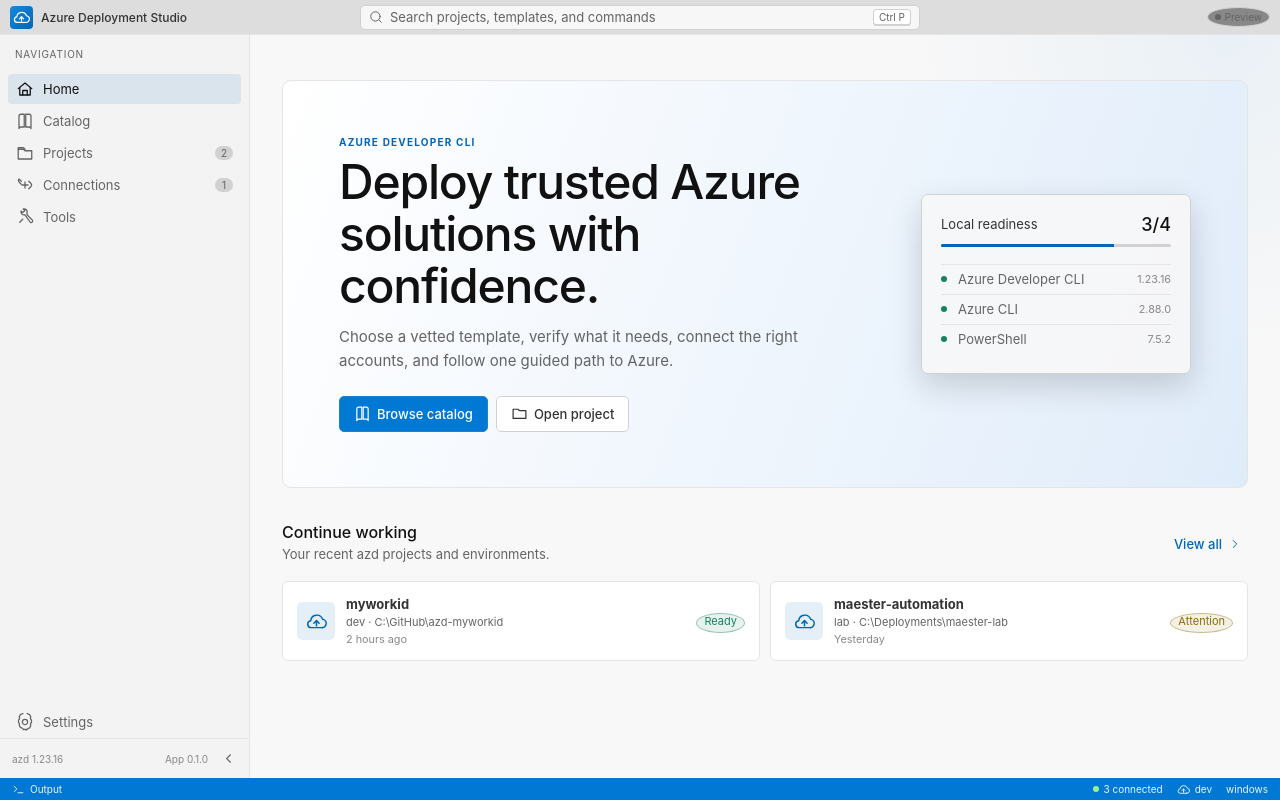
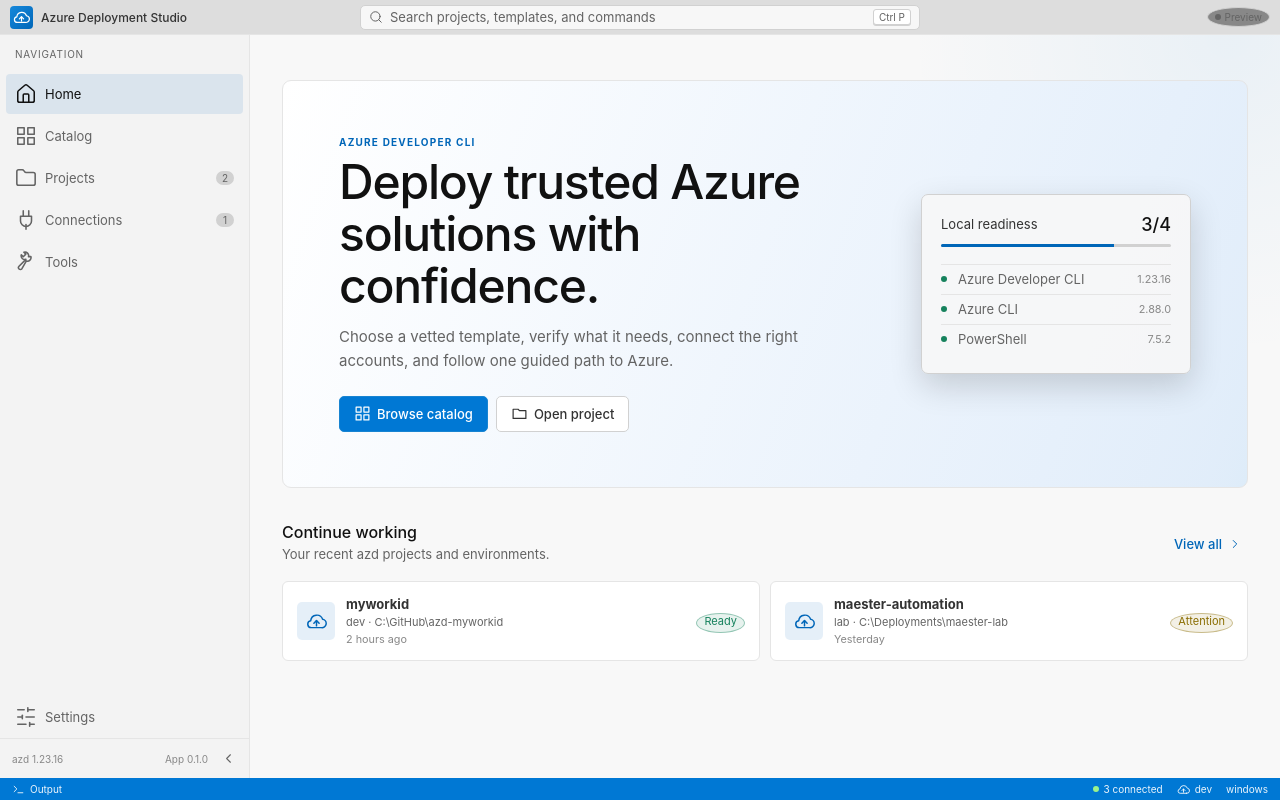
Before and after one commit to nathanmcnulty/azd-gui, a Svelte app: page / in a window 1280 px wide. Built offline with nearby package versions, Linux system fonts and the light colour scheme.

Commit message:
Polish navigation and connection layout

```diff
--- a/src-tauri/tauri.conf.json
+++ b/src-tauri/tauri.conf.json
@@ -32,6 +32,12 @@
   "bundle": {
     "active": true,
     "targets": "all",
+    "icon": [
+      "icons/32x32.png",
+      "icons/128x128.png",
+      "icons/128x128@2x.png",
+      "icons/icon.ico"
+    ],
     "resources": [
       "../catalog/azd-gui.catalog.json",
       "../catalog/manifests/*.json",
--- a/src/App.svelte
+++ b/src/App.svelte
@@ -2412,7 +2412,6 @@
         <div class="connection-grid">
           {#each data.connections as connection}
             <article class="connection-card">
-              <div class={`connection-icon ${connection.state}`}><Icon name="connections" size={21} /></div>
               <div class="row"><h2>{connection.name}</h2><StatusPill tone={connection.state === "connected" ? "success" : "warning"} label={connection.state} /></div>
               <p>{connection.account ?? "No active account detected"}</p>
               <dl><div><dt>Tenant</dt><dd>{connection.tenantId ?? "—"}</dd></div><div><dt>Subscription</dt><dd>{connection.subscriptionName ?? "—"}</dd></div><div><dt>Expires</dt><dd>{connection.expiresOn ? new Date(connection.expiresOn).toLocaleString() : "—"}</dd></div><div><dt>Credential owner</dt><dd>{connection.name}</dd></div>{#if connection.id === "graphPowerShell"}<div><dt>Granted scopes</dt><dd title={connection.grantedScopes?.join(", ")}>{connection.grantedScopes?.length ? connection.grantedScopes.join(", ") : "—"}</dd></div>{/if}</dl>
--- a/src/app.css
+++ b/src/app.css
@@ -180,6 +180,7 @@
     "status status" 22px /
     250px minmax(0, 1fr);
   background: var(--bg);
+  transition: grid-template-columns 180ms ease;
 }
 
 .app-shell.output-open {
@@ -324,17 +325,17 @@
   min-height: 0;
   flex-direction: column;
   flex: 1;
-  padding: 1px 8px;
+  padding: 1px 6px;
   gap: 2px;
 }
 
 .sidebar-nav button {
-  display: grid;
-  grid-template-columns: 20px minmax(0, 1fr) auto;
-  min-height: 30px;
-  padding: 0 8px;
-  align-items: center;
-  gap: 7px;
+  display: flex;
+  min-height: 40px;
+  padding: 0 9px;
+  align-items: center;
+  gap: 8px;
+  overflow: hidden;
   cursor: pointer;
   color: var(--muted);
   text-align: left;
@@ -343,6 +344,18 @@
   background: transparent;
 }
 
+.sidebar-nav button > .icon {
+  flex: 0 0 auto;
+}
+
+.nav-label {
+  overflow: hidden;
+  opacity: 1;
+  text-overflow: ellipsis;
+  transition: opacity 100ms ease;
+  white-space: nowrap;
+}
+
 .sidebar-nav button:hover {
   color: var(--text);
   background: var(--panel-hover);
@@ -358,6 +371,7 @@
 }
 
 .nav-count {
+  margin-left: auto;
   min-width: 18px;
   padding: 1px 5px;
   text-align: center;
@@ -419,30 +433,30 @@
 }
 
 .sidebar.collapsed .navigation-heading {
-  display: none;
+  visibility: hidden;
 }
 
 .sidebar.collapsed .sidebar-heading > span,
-.sidebar.collapsed .nav-label,
 .sidebar.collapsed .sidebar-versions,
 .sidebar.collapsed .wizard-template-details,
 .sidebar.collapsed .step-copy {
   display: none;
 }
 
+.sidebar.collapsed .nav-label {
+  visibility: hidden;
+  opacity: 0;
+}
+
 .sidebar.collapsed .sidebar-nav {
   padding: 1px 6px;
-  align-items: center;
 }
 
 .sidebar.collapsed .sidebar-nav button {
   position: relative;
-  display: grid;
   width: 40px;
   min-height: 40px;
-  padding: 0;
-  grid-template-columns: 1fr;
-  place-items: center;
+  padding: 0 9px;
 }
 
 .sidebar.collapsed .sidebar-nav button.active::before {
@@ -460,6 +474,7 @@
   top: 2px;
   right: 1px;
   min-width: 14px;
+  margin-left: 0;
   padding: 0 3px;
   line-height: 14px;
 }
@@ -1887,22 +1902,6 @@
   background: var(--panel);
 }
 
-.connection-icon {
-  display: grid;
-  width: 36px;
-  height: 36px;
-  margin-bottom: 14px;
-  place-items: center;
-  color: var(--muted);
-  border-radius: 5px;
-  background: var(--panel-hover);
-}
-
-.connection-icon.connected {
-  color: var(--success);
-  background: var(--success-bg);
-}
-
 .connection-card h2 {
   margin-bottom: 0;
 }
@@ -1919,6 +1918,7 @@
   display: grid;
   min-height: 25px;
   grid-template-columns: 90px minmax(0, 1fr);
+  column-gap: 8px;
 }
 
 .connection-card dt {
@@ -3180,20 +3180,17 @@
   }
 
   .sidebar:not(.collapsed) .navigation-heading {
-    display: none;
+    visibility: hidden;
   }
 
   .sidebar:not(.collapsed) .sidebar-nav {
     padding: 1px 6px;
-    align-items: center;
   }
 
   .sidebar:not(.collapsed) .sidebar-nav button {
     width: 40px;
     min-height: 40px;
-    padding: 0;
-    grid-template-columns: 1fr;
-    place-items: center;
+    padding: 0 9px;
   }
 
   .titlebar {
--- a/src/components/AppSidebar.svelte
+++ b/src/components/AppSidebar.svelte
@@ -70,7 +70,7 @@
           title={item.label}
           on:click={() => onNavigate(item.id)}
         >
-          <Icon name={item.icon} size={18} />
+          <Icon name={item.icon} size={22} />
           <span class="nav-label">{item.label}</span>
           {#if item.id === "connections"}
             <span class="nav-count">{connectionAttentionCount}</span>
--- a/src/components/Icon.svelte
+++ b/src/components/Icon.svelte
@@ -24,12 +24,12 @@
   export let size = 20;
 
   const paths: Record<typeof name, string[]> = {
-    home: ["M3 11.5 12 4l9 7.5", "M5 10v10h14V10", "M9 20v-6h6v6"],
-    catalog: ["M4 5.5A2.5 2.5 0 0 1 6.5 3H11v17H6.5A2.5 2.5 0 0 0 4 22V5.5Z", "M20 5.5A2.5 2.5 0 0 0 17.5 3H13v17h4.5A2.5 2.5 0 0 1 20 22V5.5Z"],
-    projects: ["M3 7h7l2 2h9v11H3V7Z", "M3 7V5h7l2 2"],
-    connections: ["M8 12h8", "M12 8v8", "M7 7 4 4a3 3 0 0 0 0 4l3 3", "m17 7 3 3a3 3 0 0 1 0 4l-3 3"],
-    tools: ["M14.7 6.3a4 4 0 0 0-5-5l2.1 2.1-2.8 2.8-2.1-2.1a4 4 0 0 0 5 5L19 19a2 2 0 0 0 2.8-2.8l-7.1-7.1Z", "m5 19 4-4"],
-    settings: ["M12 15.5a3.5 3.5 0 1 0 0-7 3.5 3.5 0 0 0 0 7Z", "M19.4 15a1.7 1.7 0 0 0 .34 1.88l.06.06-1.9 3.28-.08-.02a1.7 1.7 0 0 0-1.8.65l-.46.27a1.7 1.7 0 0 0-1.12 1.55V22H9.56v-.1a1.7 1.7 0 0 0-1.12-1.55l-.46-.27a1.7 1.7 0 0 0-1.8-.65l-.08.02-1.9-3.28.06-.06A1.7 1.7 0 0 0 4.6 15l-.01-.54A1.7 1.7 0 0 0 3.47 12.9l-.07-.02V9.12l.07-.02a1.7 1.7 0 0 0 1.12-1.56L4.6 7a1.7 1.7 0 0 0-.34-1.88l-.06-.06L6.1 1.78l.08.02a1.7 1.7 0 0 0 1.8-.65l.46-.27A1.7 1.7 0 0 0 9.56-.67V-1h4.88v.33a1.7 1.7 0 0 0 1.12 1.55l.46.27a1.7 1.7 0 0 0 1.8.65l.08-.02 1.9 3.28-.06.06A1.7 1.7 0 0 0 19.4 7l.01.54a1.7 1.7 0 0 0 1.12 1.56l.07.02v3.76l-.07.02a1.7 1.7 0 0 0-1.12 1.56L19.4 15Z"],
+    home: ["M15 21v-8a1 1 0 0 0-1-1h-4a1 1 0 0 0-1 1v8", "M3 10a2 2 0 0 1 .71-1.53l7-6a2 2 0 0 1 2.58 0l7 6A2 2 0 0 1 21 10v9a2 2 0 0 1-2 2H5a2 2 0 0 1-2-2Z"],
+    catalog: ["M3 3h7v7H3Z", "M14 3h7v7h-7Z", "M3 14h7v7H3Z", "M14 14h7v7h-7Z"],
+    projects: ["M20 20a2 2 0 0 0 2-2V8a2 2 0 0 0-2-2h-7.9a2 2 0 0 1-1.69-.9L9.6 3.9A2 2 0 0 0 7.93 3H4a2 2 0 0 0-2 2v13a2 2 0 0 0 2 2Z"],
+    connections: ["M12 22v-5", "M9 8V2", "M15 8V2", "M18 8v5a6 6 0 0 1-12 0V8Z"],
+    tools: ["M14.7 6.3a4 4 0 0 0-5-5l2.1 2.1-2.8 2.8-2.1-2.1a4 4 0 0 0 5 5l-7.5 7.5a2.1 2.1 0 0 0 3 3L12.3 11a4 4 0 0 0 5-5Z"],
+    settings: ["M21 4h-7", "M10 4H3", "M21 12h-9", "M8 12H3", "M21 20h-5", "M12 20H3", "M14 2v4", "M8 10v4", "M16 18v4"],
     search: ["m21 21-4.35-4.35", "M19 11a8 8 0 1 1-16 0 8 8 0 0 1 16 0Z"],
     chevron: ["m9 18 6-6-6-6"],
     check: ["m5 12 4 4L19 6"],
```
Also changed, not shown: 1 other file (tests, documents, lock files or other folders).
